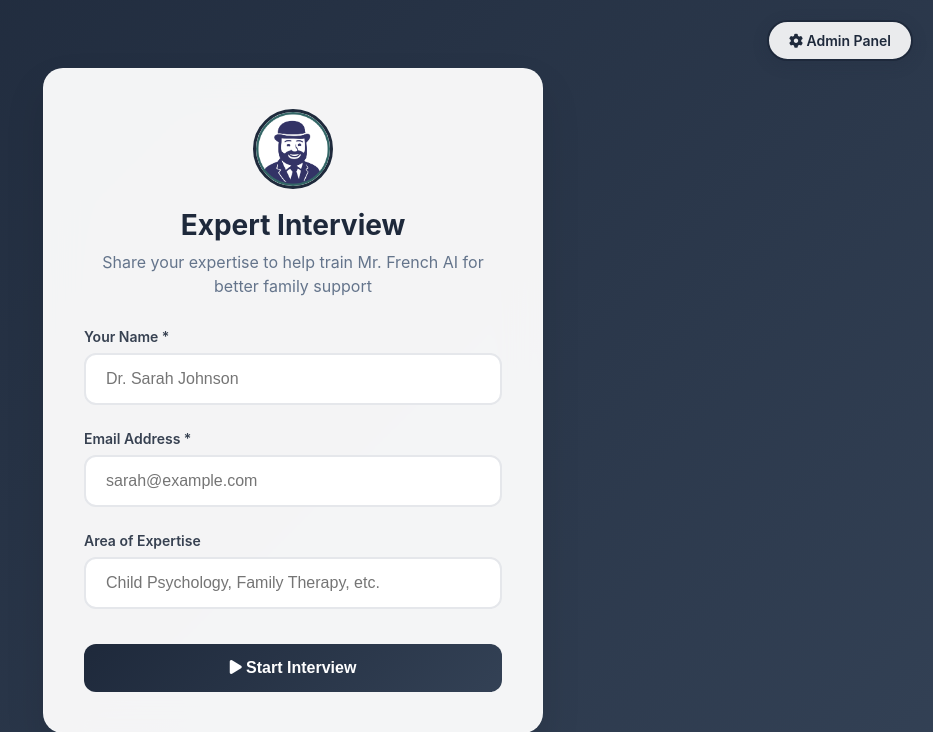
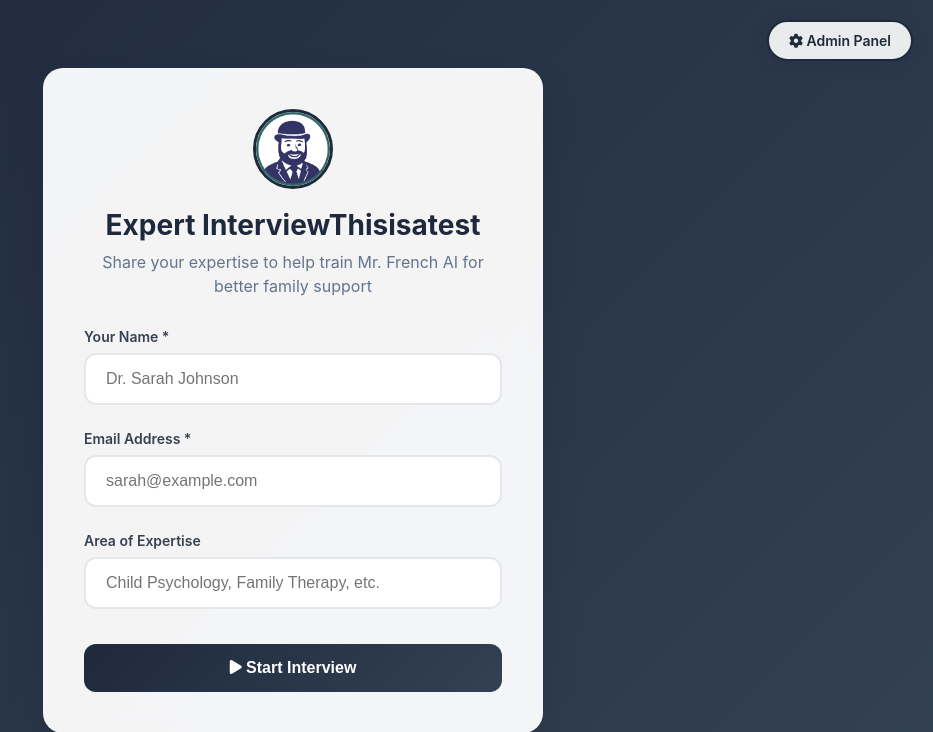
Before and after one commit to eballard2023/MrFrenchRules, a FastAPI app: page / in a window 1280 px wide. Shown: the top 732 px of the page, without its empty margins (347-1280 px from the left). Run offline with FastAPI, Linux system fonts and the light colour scheme.

Commit message:
testing workflow

```diff
--- a/templates/start.html
+++ b/templates/start.html
@@ -172,7 +172,7 @@
     <div class="container">
         <div class="header">
             <img src="MrFrench.png" alt="Mr. French" style="width: 80px; height: 80px; border-radius: 50%; object-fit: cover; margin-bottom: 15px;">
-            <h1>Expert Interview</h1>
+            <h1>Expert InterviewThisisatest</h1>
             <p>Share your expertise to help train Mr. French AI for better family support</p>
         </div>
 
```
Also changed, not shown: .github/workflows/deploy.yml (added).
